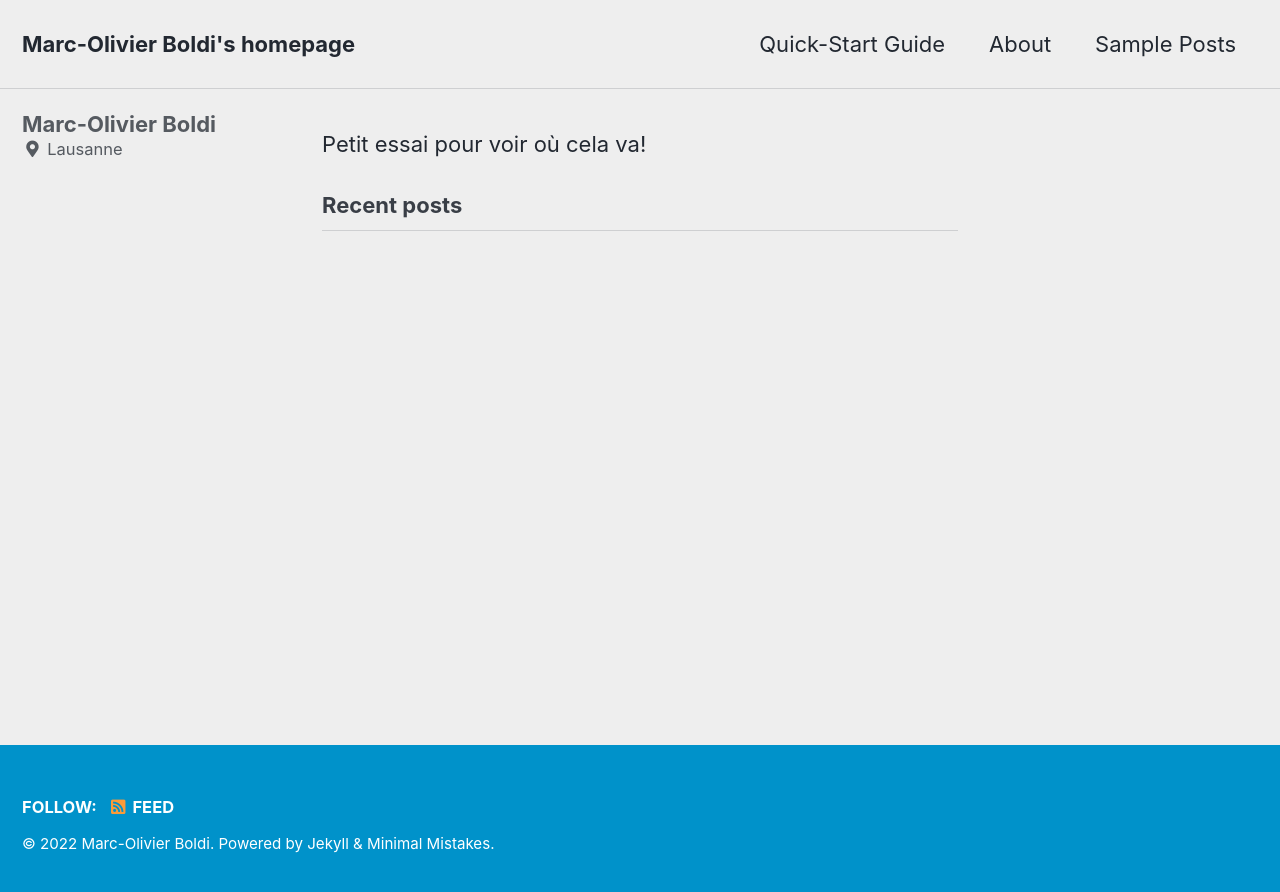
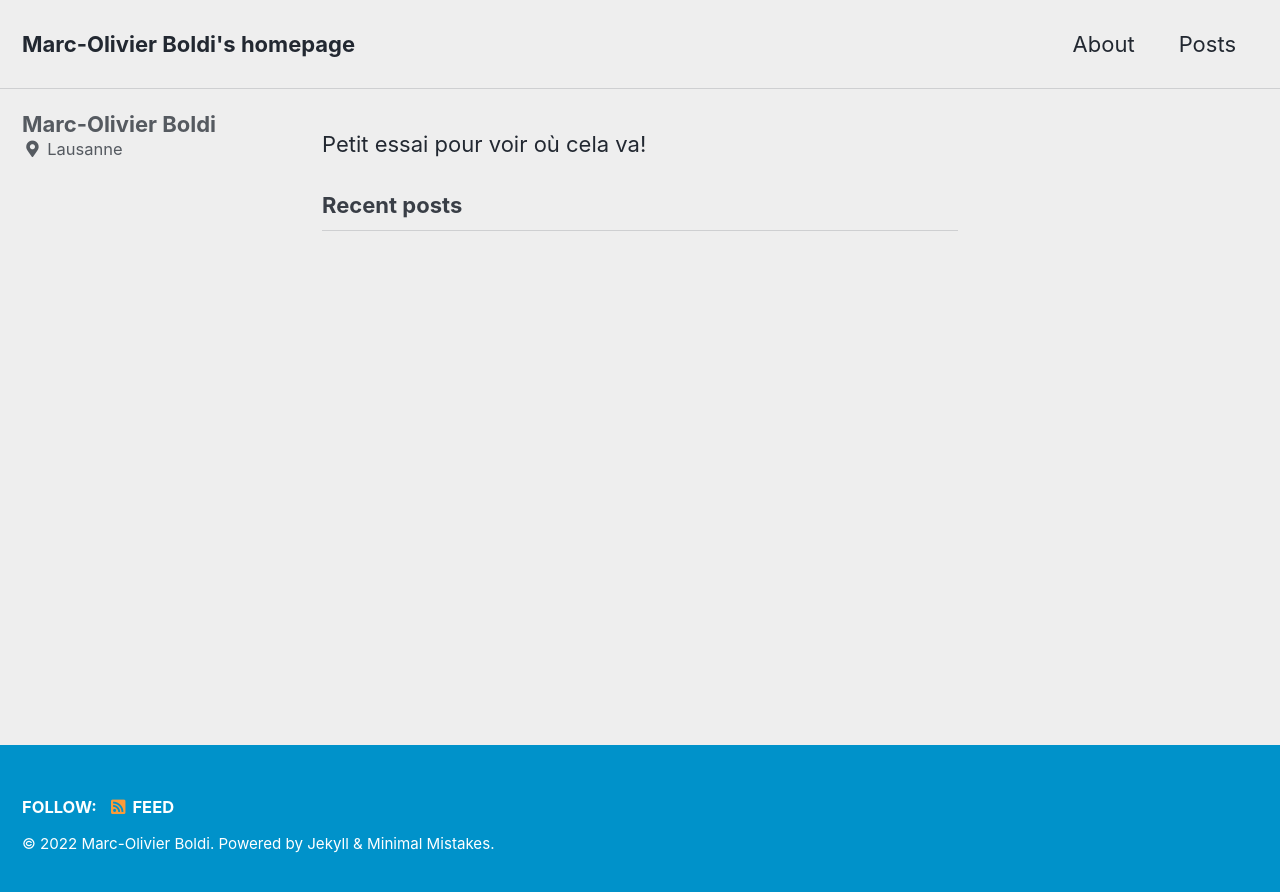
Before and after one commit to marcoboldi/marcoboldi.github.io, a Jekyll site: the page built from index.html, in a window 1280 px wide. Shown: the top 892 px of the page. Built offline with Jekyll 4.4.1, drawn with Linux system fonts in a browser that asks for light colours; cached includes are drawn as plain includes; the list of posts is cut into pages by our own code.

Commit message:
Update navigation.yml

```diff
--- a/_data/navigation.yml
+++ b/_data/navigation.yml
@@ -1,11 +1,11 @@
 # main links
 main:
-  - title: "Quick-Start Guide"
-    url: https://mmistakes.github.io/minimal-mistakes/docs/quick-start-guide/
   - title: "About"
     url: https://fabienbaeriswyl.fr
-  - title: "Sample Posts"
+  - title: "Posts"
     url: https://fabienbaeriswyl.fr
+  #- title: "Sample Posts"
+  #  url: https://fabienbaeriswyl.fr
   # - title: "Sample Collections"
   #   url: /collection-archive/
   # - title: "Sitemap"
```
